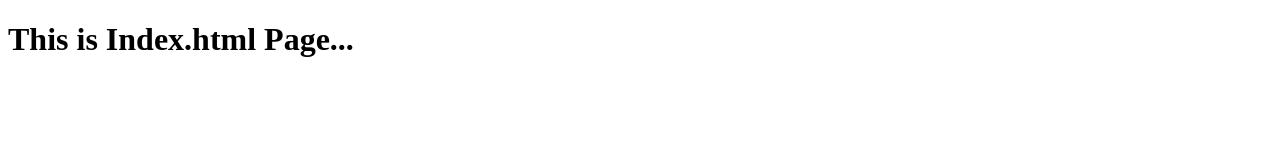
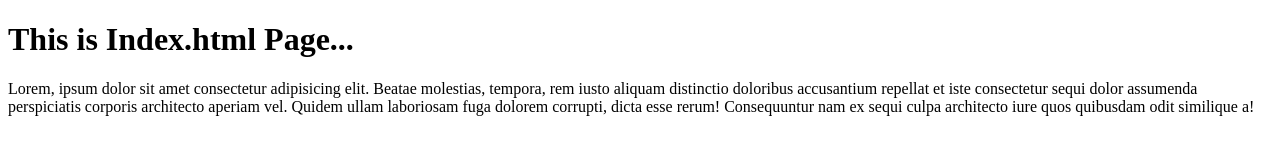
Before and after one commit to joydev136/Test-16-5, a plain HTML site: page index.html in a window 1280 px wide. Drawn offline with Linux system fonts and the light colour scheme.

Commit message:
Add a para to index.html

```diff
--- a/index.html
+++ b/index.html
@@ -8,6 +8,7 @@
 </head>
 <body>
   <h1>This is Index.html Page...</h1>
+  <p>Lorem, ipsum dolor sit amet consectetur adipisicing elit. Beatae molestias, tempora, rem iusto aliquam distinctio doloribus accusantium repellat et iste consectetur sequi dolor assumenda perspiciatis corporis architecto aperiam vel. Quidem ullam laboriosam fuga dolorem corrupti, dicta esse rerum! Consequuntur nam ex sequi culpa architecto iure quos quibusdam odit similique a!</p>
 
 </body>
 </html>
```
